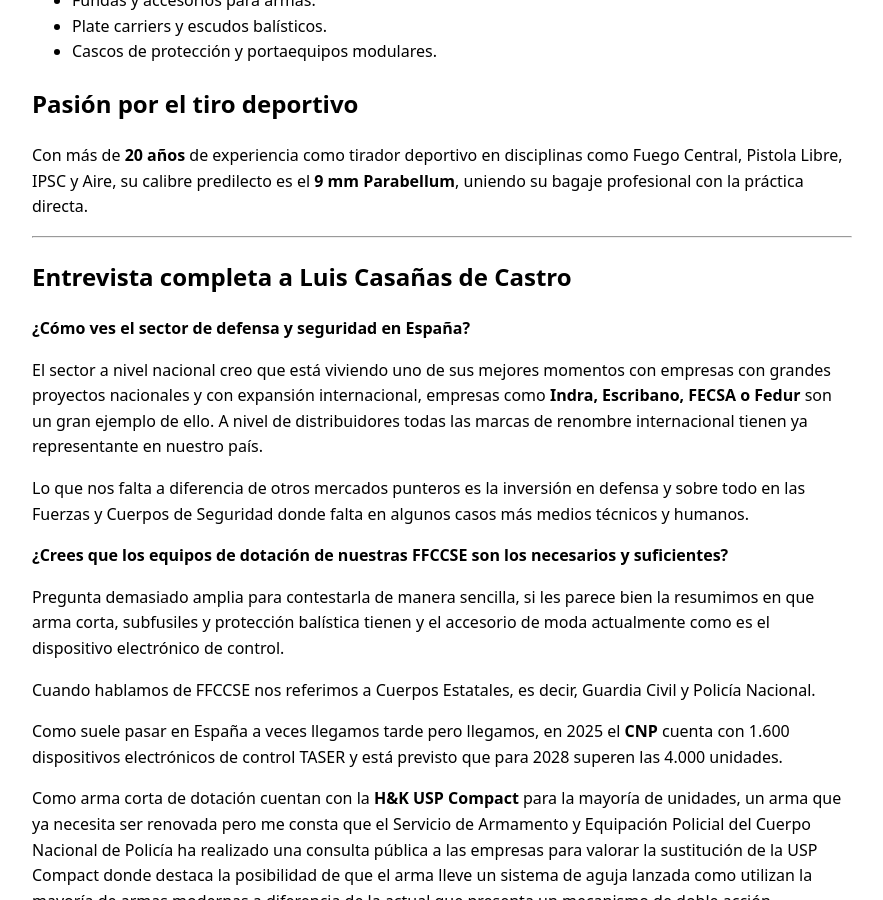
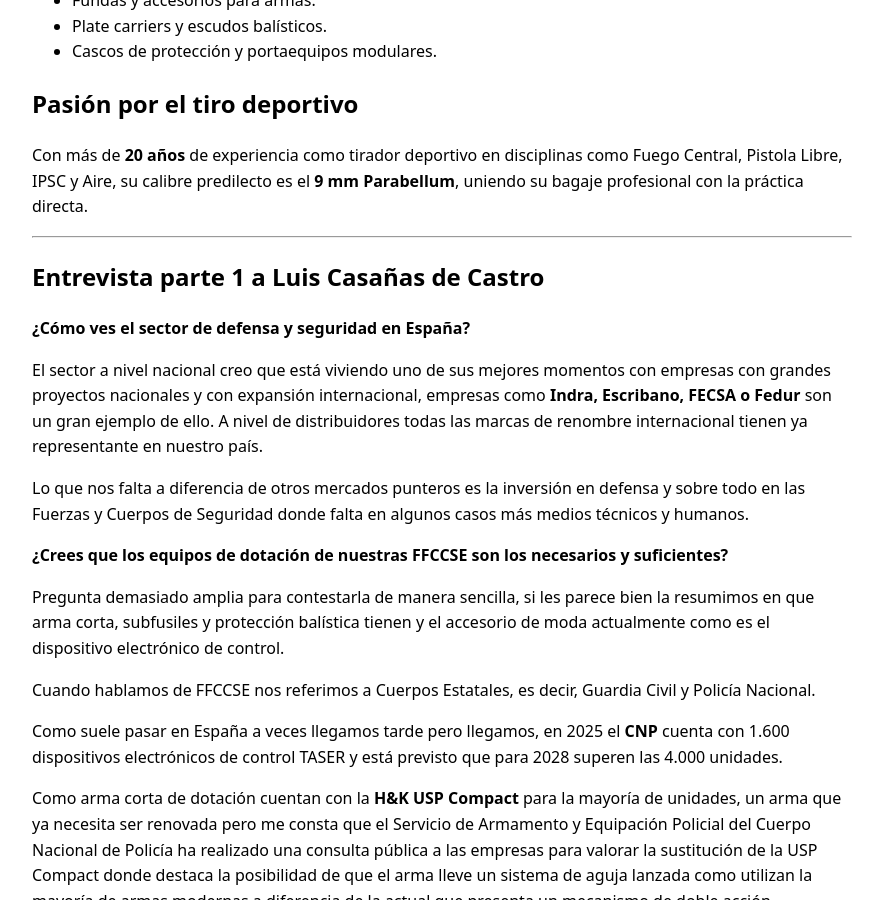
Before and after one commit to imperialdefensegroup/articulos, a Jekyll site: the page built from _posts/2025-09-04-luis-casanas-de-castro-consultor-tactico.md, in a window 1280 px wide and 900 px high, scrolled down 1338 px. Shown: the whole window, without its empty margins (198-1081 px from the left). Built offline with Jekyll 4.4.1, drawn with Linux system fonts in a browser that asks for light colours.

Commit message:
Update 2025-09-04-luis-casanas-de-castro-consultor-tactico.md

```diff
--- a/_posts/2025-09-04-luis-casanas-de-castro-consultor-tactico.md
+++ b/_posts/2025-09-04-luis-casanas-de-castro-consultor-tactico.md
@@ -37,7 +37,7 @@ Con más de **20 años** de experiencia como tirador deportivo en disciplinas co
 
 ---
 
-# Entrevista completa a Luis Casañas de Castro
+# Entrevista parte 1 a Luis Casañas de Castro
 
 **¿Cómo ves el sector de defensa y seguridad en España?**
 
```
